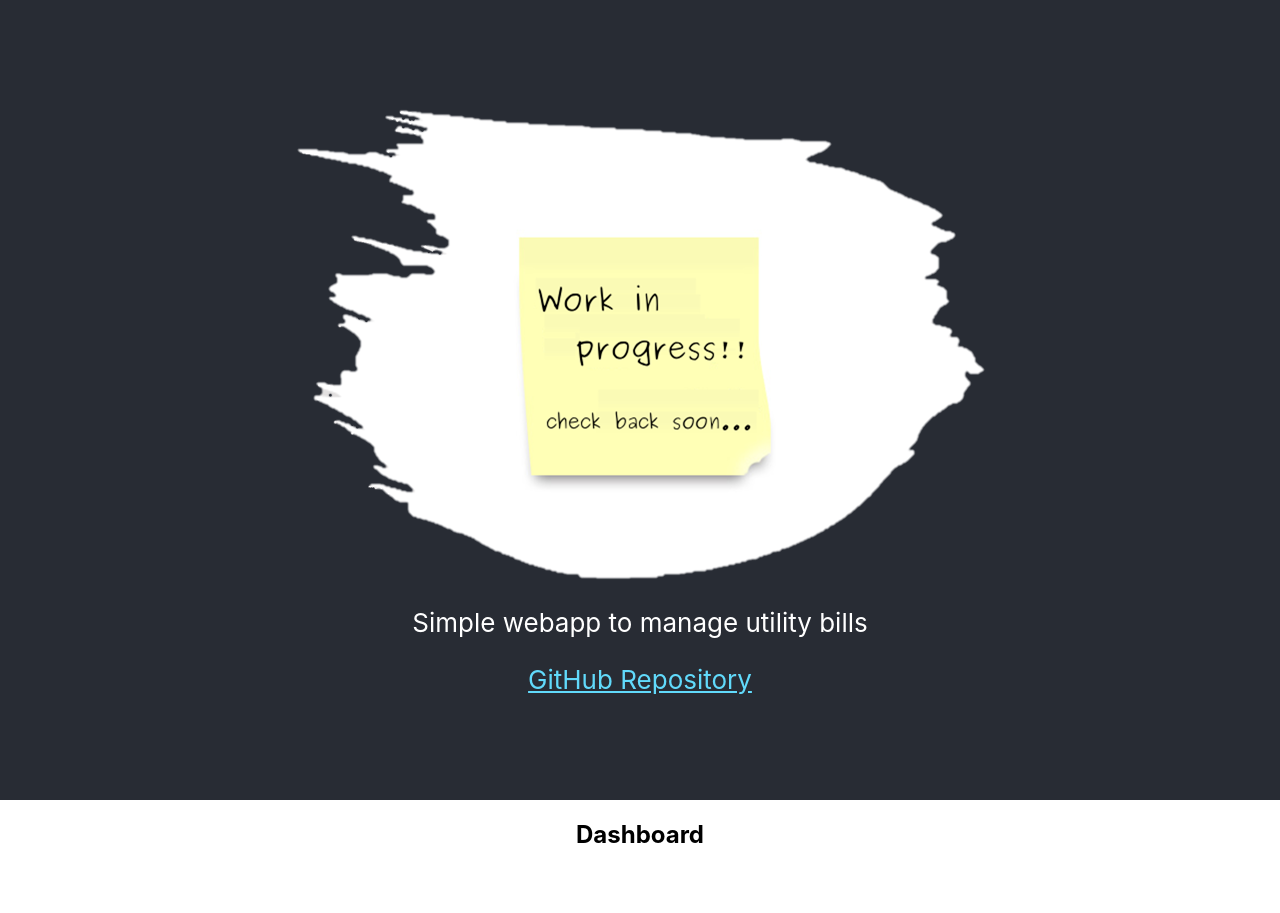
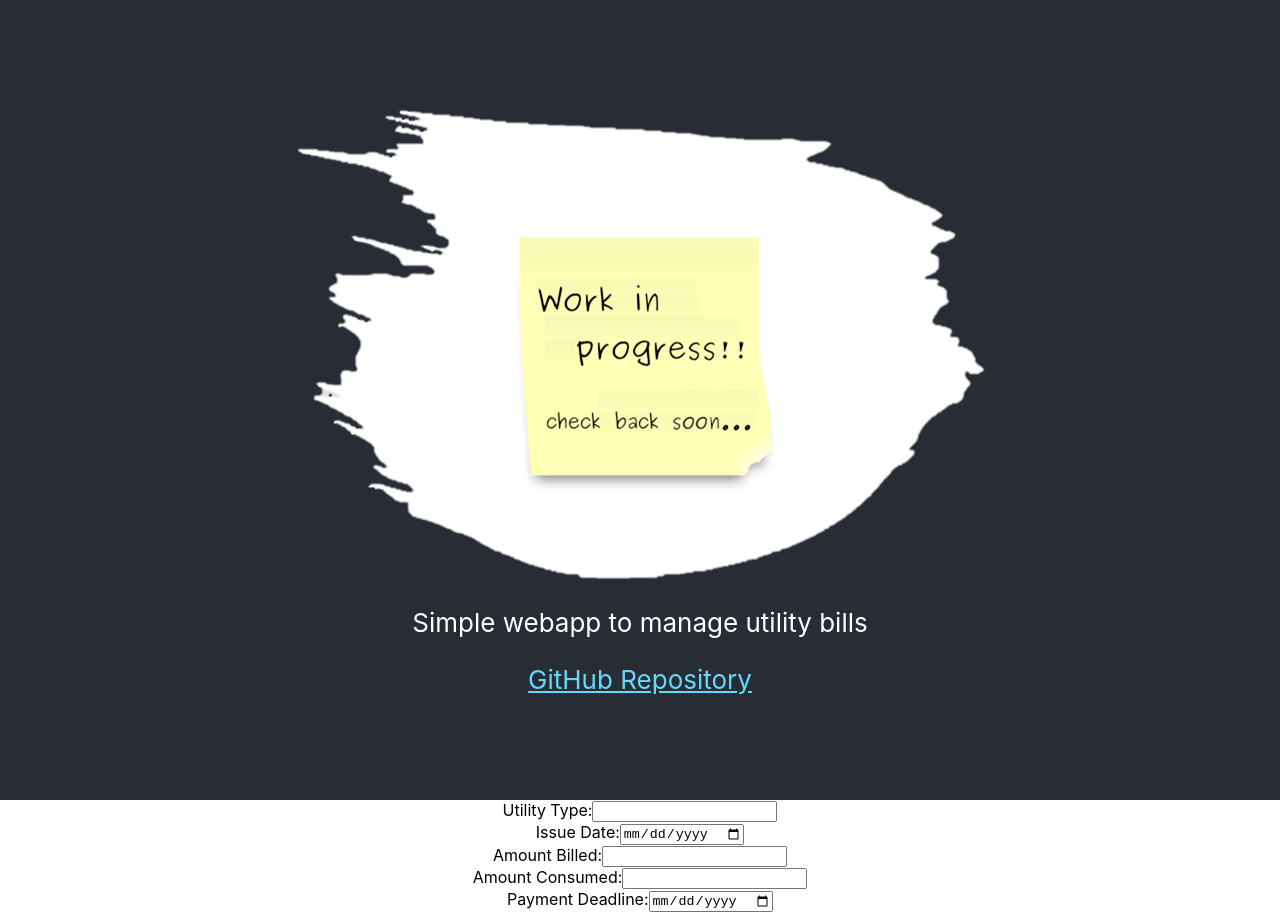
Before and after one commit to jlulloaa/utilities-website, a React (Create React App) app: page / in a window 1280 px wide. Shown: the top 913 px of the page. Before the commit the page ends 869 px from the top, so only its background shows below. Built offline with nearby package versions, Linux system fonts and the light colour scheme; no server answers.

Commit message:
Initial version ready that shows interaction with the backend

```diff
--- a/src/App.js
+++ b/src/App.js
@@ -1,5 +1,6 @@
 import './App.css';
 import Dashboard from './components/Dashboard';
+import AddBill from './components/admin';
 
 function App() {
   return (
@@ -19,8 +20,8 @@ function App() {
       </a>
 
       </header>
-      <div className="wrapper">
-        <Dashboard />
+      <div id="bills">
+        <AddBill />
       </div>
     </div>
   );
--- /dev/null
+++ b/src/components/admin.js
@@ -0,0 +1,132 @@
+import React, { useState } from 'react';
+
+const backend_api = process.env.REACT_APP_BACKEND_URL+':'+process.env.REACT_APP_BACKEND_PORT+process.env.REACT_APP_BACKEND_API_TRUNK;
+
+const test_api = async() => {
+
+    // Example using fetch API
+    const backend_api = process.env.REACT_APP_BACKEND_URL+':'+process.env.REACT_APP_BACKEND_PORT+process.env.REACT_APP_BACKEND_API_TRUNK;
+    // fetch(backend_api)
+    //     .then(response => response.json())
+    //     .then(data => {
+    //         console.log(data);
+    //     })
+    //     .catch(error => {
+    //         console.error('Error:', error);
+    //     });
+    console.log('Backend API: ' + backend_api);
+
+    fetch(backend_api)
+        .then(response => response.json())
+        .then(data => {
+            const billsDiv = document.getElementById('bills');
+            data.forEach(bill => {
+                const billElement = document.createElement('div');
+                billElement.innerText = `Utility: ${bill.UtilityID}, Amount: ${bill.AmountBilled}`;
+                console.log(billElement);
+                billsDiv.appendChild(billElement);
+            });
+        })
+        .catch(error => {
+            console.error('Error:', error);
+        });
+    }
+
+function AddBill() {
+
+    const addBill_url = backend_api + '/bills';
+
+    const [formData, setFormData] = useState({
+        UtilityID: '',
+        IssueDate: '',
+        AmountBilled: '',
+        AmountConsumed: '',
+        PaymentDeadline: '',
+        PaymentDate: ''
+    });
+
+    const handleChange = (e) => {
+        const { name, value } = e.target;
+        setFormData({
+        ...formData,
+        [name]: value
+        });
+    };
+
+    const handleSubmit = async (e) => {
+        e.preventDefault();
+
+        const response = await fetch(addBill_url, {
+        method: 'POST',
+        headers: {
+            'Content-Type': 'application/json',
+        },
+        body: JSON.stringify(formData),
+        });
+
+        const result = await response.json();
+        console.log(result);
+    };
+
+    return (
+        <form onSubmit={handleSubmit}>
+        <label htmlFor="UtilityID">Utility Type:</label>
+        <input
+            type="text"
+            id="UtilityID"
+            name="UtilityID"
+            value={formData.UtilityID}
+            onChange={handleChange}
+        /><br/>
+
+        <label htmlFor="IssueDate">Issue Date:</label>
+        <input
+            type="date"
+            id="IssueDate"
+            name="IssueDate"
+            value={formData.IssueDate}
+            onChange={handleChange}
+        /><br/>
+
+        <label htmlFor="AmountBilled">Amount Billed:</label>
+        <input
+            type="number"
+            id="AmountBilled"
+            name="AmountBilled"
+            value={formData.AmountBilled}
+            onChange={handleChange}
+        /><br/>
+
+        <label htmlFor="AmountConsumed">Amount Consumed:</label>
+        <input
+            type="number"
+            id="AmountConsumed"
+            name="AmountConsumed"
+            value={formData.AmountConsumed}
+            onChange={handleChange}
+        /><br/>
+
+        <label htmlFor="PaymentDeadline">Payment Deadline:</label>
+        <input
+            type="date"
+            id="PaymentDeadline"
+            name="PaymentDeadline"
+            value={formData.PaymentDeadline}
+            onChange={handleChange}
+        /><br/>
+
+        <label htmlFor="PaymentDate">Payment Date:</label>
+        <input
+            type="date"
+            id="PaymentDate"
+            name="PaymentDate"
+            value={formData.PaymentDate}
+            onChange={handleChange}
+        /><br/>
+
+        <button type="submit">Add Bill</button>
+        </form>
+    );
+};
+
+export default AddBill;
```
Also changed, not shown: 1 other file (tests, documents, lock files or other folders).
